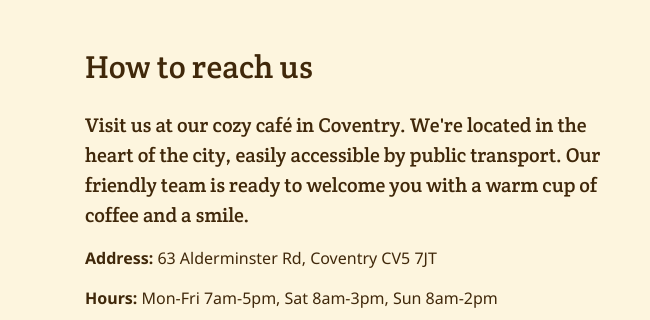
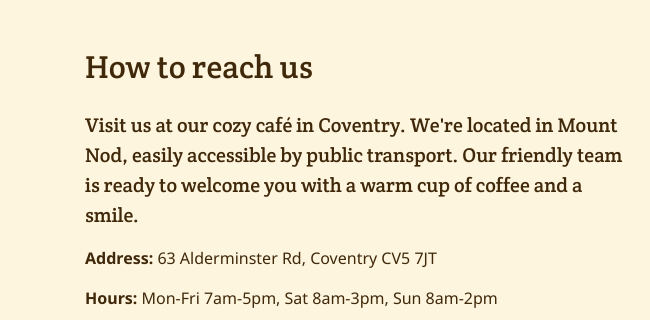
Before and after one commit to FollowRob/Squirrels_Cafe, a plain HTML site: page contact.html in a window 1280 px wide. Shown: the part 80-400 px from the top of the page, 0-650 px from the left. Drawn offline with nearby package versions, Linux system fonts and the light colour scheme; grey boxes are pictures that could not be loaded.

Commit message:
contact info update

```diff
--- a/contact.html
+++ b/contact.html
@@ -46,7 +46,7 @@
     <div class="row align-items-center">
       <div class="col-md-6">
         <h2 class="mb-4">How to reach us</h2>
-        <p class="lead">Visit us at our cozy café in Coventry. We're located in the heart of the city, easily accessible by public transport. Our friendly team is ready to welcome you with a warm cup of coffee and a smile.</p>
+        <p class="lead">Visit us at our cozy café in Coventry. We're located in Mount Nod, easily accessible by public transport. Our friendly team is ready to welcome you with a warm cup of coffee and a smile.</p>
         <p><strong>Address:</strong> 63 Alderminster Rd, Coventry CV5 7JT</p>
         <p><strong>Hours:</strong> Mon-Fri 7am-5pm, Sat 8am-3pm, Sun 8am-2pm</p>
         <p><strong>Email:</strong> <a href="mailto:squirrelscafe@gmail.com">squirrelscafe@gmail.com</a></p>
```
